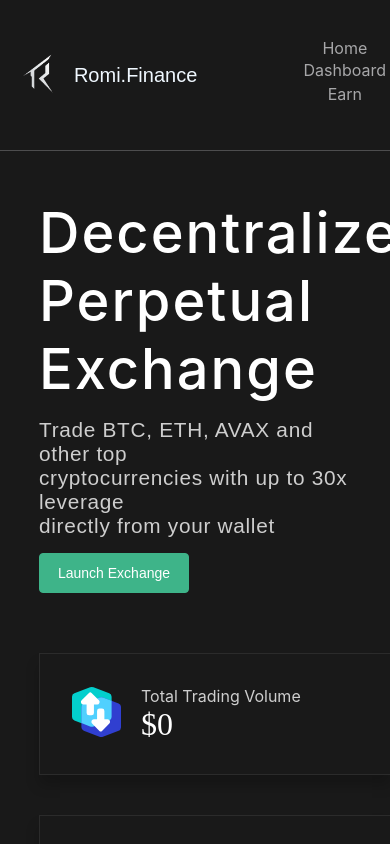
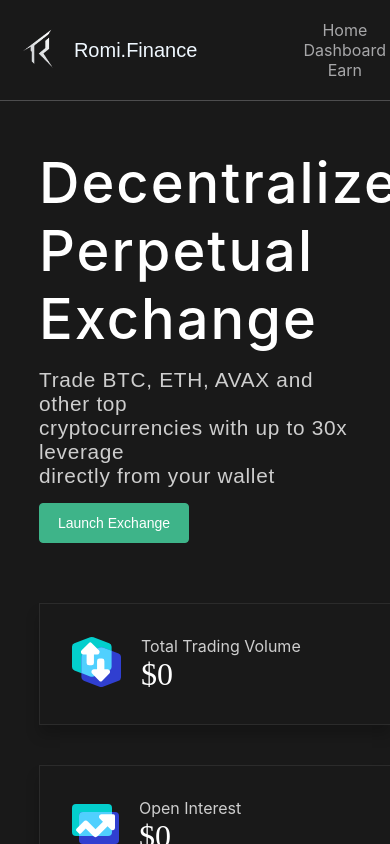
Before and after one commit to iamlokanath/PixelBridgesAssignment, a React (Create React App) app: page / in a window 390 px wide. Shown: the top 844 px of the page. Built offline with nearby package versions, Linux system fonts and the light colour scheme.

Commit message:
navbar width responsiveness updated

```diff
--- a/src/components/css/Navbar.css
+++ b/src/components/css/Navbar.css
@@ -104,7 +104,7 @@
 
   @media only screen and (max-width: 1050px) {
     .nav{
-        height: 150px;
+        height: 100px;
     }
     /* .nav-right{
         display: flex;
@@ -115,7 +115,7 @@
 
     }
     .nav-mid ul{
-        gap: 2px;
+        gap: 0px;
         display: flex;
         flex-direction: column;
     }
```
